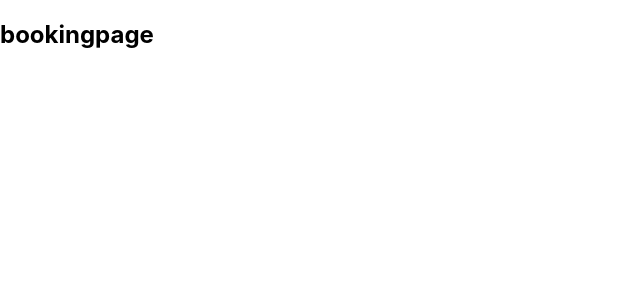
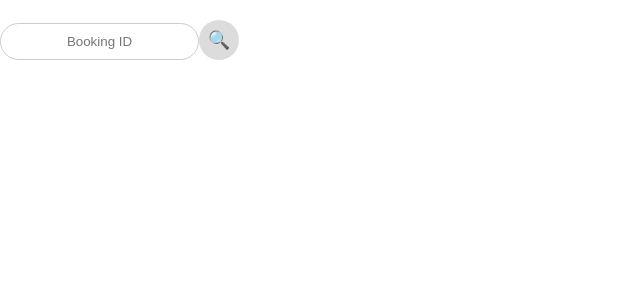
Before and after one commit to Rishu2905/AIRLINE-RESERVATION, a React (Create React App) app: page /booking-status in a window 1280 px wide. Shown: the top 300 px of the page, without its empty margins (0-640 px from the left). Built offline with nearby package versions, Linux system fonts and the light colour scheme.

Commit message:
search result display issue resolved

```diff
--- a/src/App.js
+++ b/src/App.js
@@ -2,6 +2,7 @@ import React from "react";
 import { BrowserRouter as Router, Routes, Route } from "react-router-dom";
 import FlightSearchPage from "./FlightSearchPage";
 import Flightdetails from "./Flightdetails";
+import Bookingstatus from "./Bookingstatus";
 
 function App() {
   return (
@@ -10,7 +11,7 @@ function App() {
         <Route path="/" element={<FlightSearchPage />} />
         <Route path="/login" element={<h2>Login Page</h2>} />
         <Route path="/signup" element={<h2>Signup Page</h2>} />
-        <Route path = "/booking-status" element={<h2>bookingpage</h2>} />
+        <Route path = "/booking-status" element={<h2><Bookingstatus /></h2>} />
         <Route path="/flightdetails" element={<Flightdetails /> } />
         {/* <Flightdetails /> */}
       </Routes>
--- /dev/null
+++ b/src/Bookingstatus.js
@@ -0,0 +1,57 @@
+import React, { useState, useEffect } from 'react';
+import axios from 'axios';
+
+function Bookingstatus(){
+    const [bookingdata,setBookingdata]=useState(null);
+    const [bookingid,setBookingid]=useState(null);
+
+
+    const handleSearch = ()=>{
+        setBookingdata(null);
+        setBookingid(null);
+
+        try{
+        axios.get(`http://localhost:5000/api/booking/${bookingid}`)
+        .then(response=>{
+            if (response.length>0){
+                setBookingdata(response);
+            }
+            else{setBookingdata(null);}
+    })}
+    catch (err){
+        console.error('error fetching flight',err);
+    }
+    }
+
+return (
+    <div>
+        <input
+            type="text"
+            placeholder="Booking ID"
+            value={bookingid}
+            onChange={(e) => setBookingid(e.target.value)}
+            style={{
+              padding: "10px",
+              borderRadius: "20px",
+              border: "1px solid #ccc",
+              minWidth: "120px",
+              textAlign: "center",
+            }}
+          />
+          <button
+          onClick={handleSearch}
+            style={{
+              width: "40px",
+              height: "40px",
+              borderRadius: "50%",
+              border: "none",
+              backgroundColor: "#dcdcdc",
+              cursor: "pointer",
+              fontSize: "18px",
+            }}
+          >
+            🔍
+          </button>
+          </div>
+);}
+export default Bookingstatus;
--- a/src/FlightSearchPage.js
+++ b/src/FlightSearchPage.js
@@ -21,11 +21,22 @@ function FlightSearchPage() {
 
   // Search flights action
   const handleSearch = async () => {
-    // setFlights(null);
+    setFlights([]);
+    if (!from || !to){
+      setFlights([]);
+      return
+    }
     try {
+
       const response = await axios.get(`http://localhost:5000/api/flight/${from}/${to}`);
+      if (response.data.length>0)
+        {
       setFlights(response.data);
-    } catch (err) {
+      }
+      else
+      {setFlights([]);}
+    }
+    catch (err) {
       console.error("Error fetching flights:", err);
     }
   };
@@ -150,7 +161,9 @@ function FlightSearchPage() {
       ))}
     </ul>
   ) : (
-    <p style={{ color: "gray" }}>No flights found yet. Try searching.</p>
+    <p style={{ color: "gray" }}>
+      {from && to ? "No flights found" : "Please enter origin and destination"}
+    </p>
   )}
 </div>
     </div>
```
